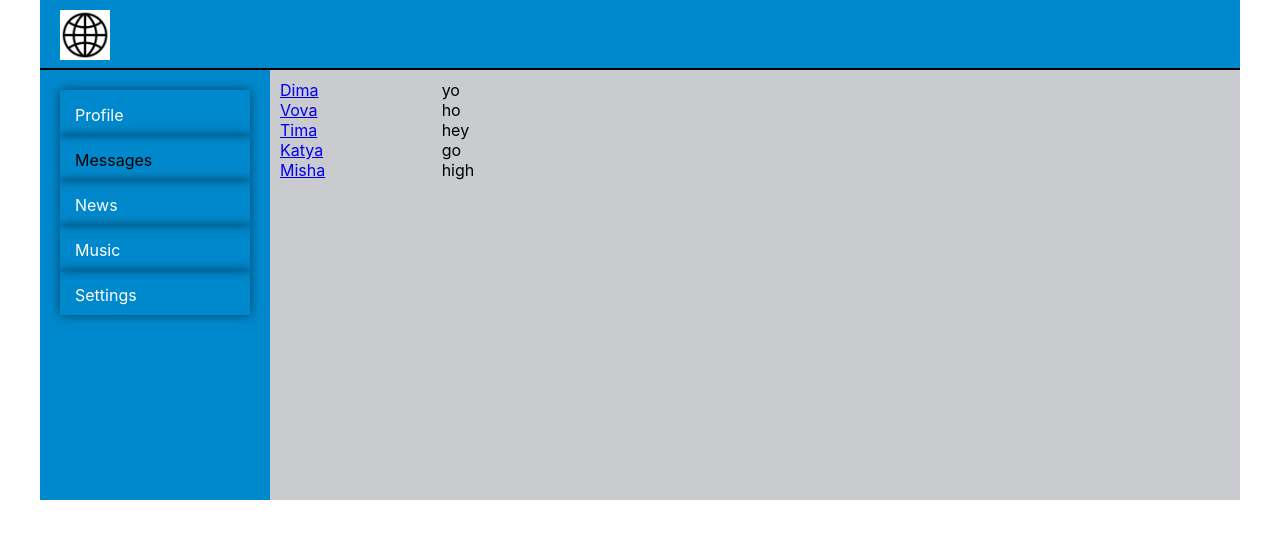
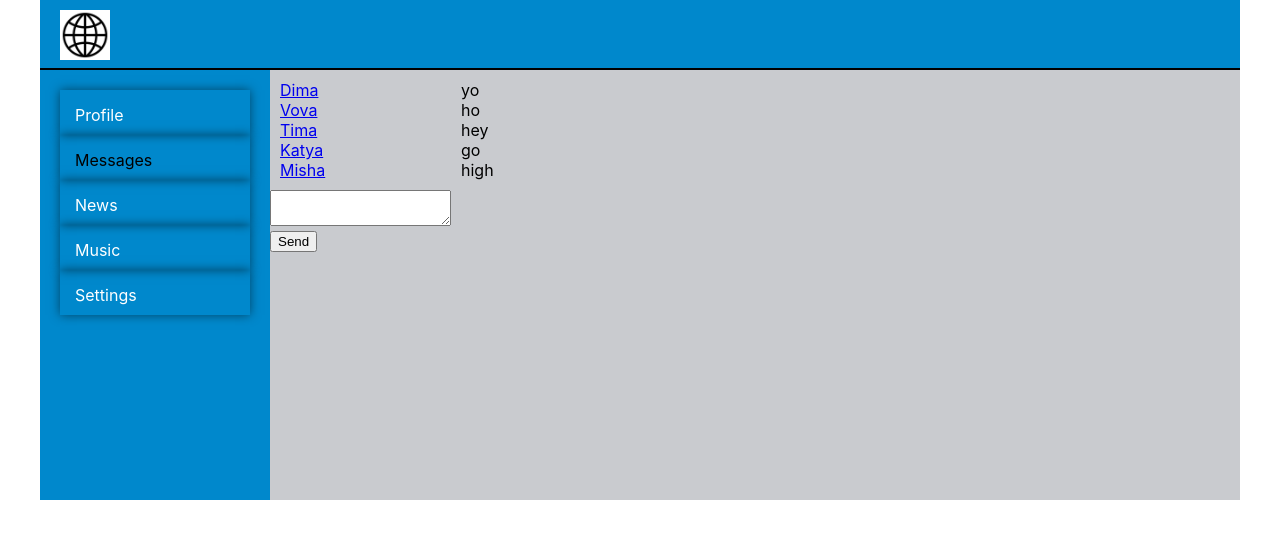
Before and after one commit to scasals808/ts-social, a React (Create React App) app: page /dialogs in a window 1280 px wide. Shown: the top 538 px of the page. Built offline with nearby package versions, Linux system fonts and the light colour scheme.

Commit message:
1 - 34 types

```diff
--- a/src/App.tsx
+++ b/src/App.tsx
@@ -7,8 +7,14 @@ import {Dialogs} from "./components/Dialogs/Dialogs";
 import {BrowserRouter, Route} from "react-router-dom";
 import {RootStateType} from "./Redux/state";
 
+type AppPropsType = {
+    state: RootStateType
+    addPost: (postMessage: string) => void
+    newPostText: string
+    updateNewPostText: (newText: string) => void
+}
 
-function App(props: RootStateType) {
+function App(props: AppPropsType) {
     return (
         <BrowserRouter>
             <div className="app-wrapper">
@@ -16,11 +22,13 @@ function App(props: RootStateType) {
                 <Navbar/>
                 <div className='app-wrapper-content'>
                     <Route path={'/dialogs'} render={() => <Dialogs
-                        dialogsData={props.dialogsPage.dialogsData}
-                        messagesData={props.dialogsPage.messagesData}
+                        dialogsData={props.state.dialogsPage}
                     />}/>
                     <Route path={'/profile'} render={() => <Profile
-                        postData={props.profilePage.postData}
+                        profilePage={props.state.profilePage}
+                        addPost={props.addPost}
+                        newPostText={props.newPostText}
+                        updateNewPostText={props.updateNewPostText}
                     />}/>
                 </div>
             </div>
--- a/src/Redux/state.tsx
+++ b/src/Redux/state.tsx
@@ -1,3 +1,6 @@
+import React from "react";
+import {rerenderEntireTree} from "../render";
+
 export type DialogItemTypes = {
     id: number
     name: string
@@ -14,6 +17,7 @@ export type PostTypes = {
 
 export type ProfilePageType = {
     postData: Array<PostTypes>
+    newPostText: string
 }
 
 export type  DialogPageType = {
@@ -31,7 +35,8 @@ let state: RootStateType = {
         postData: [
             {id: 1, message: 'Hi', likesCount: 12},
             {id: 1, message: 'By', likesCount: 120}
-        ]
+        ],
+        newPostText: ''
     },
     dialogsPage: {
         dialogsData: [
@@ -47,9 +52,24 @@ let state: RootStateType = {
             {id: 1, message: 'hey'},
             {id: 1, message: 'go'},
             {id: 1, message: 'high'},
-
         ]
     }
 }
 
+export const addPost = ()  => {
+    let newPost: PostTypes = {
+        id: new Date().getTime(),
+        message: state.profilePage.newPostText,
+        likesCount: 0
+    }
+    state.profilePage.postData.push(newPost);
+    state.profilePage.newPostText = ''
+    rerenderEntireTree(state)
+}
+
+export const updateNewPostText = (newText: string)  => {
+    state.profilePage.newPostText = newText;
+    rerenderEntireTree(state)
+}
+
 export default state
--- a/src/components/Dialogs/Dialogs.tsx
+++ b/src/components/Dialogs/Dialogs.tsx
@@ -4,15 +4,29 @@ import DialogItem from "./DialogItem/DialogItem";
 import Message from "./Message/Message";
 import {DialogPageType} from "../../Redux/state";
 
-export const Dialogs = (props: DialogPageType) => {
+type DialogsPropsType = {
+    dialogsData: DialogPageType
+}
 
-    let dialogsElements = props.dialogsData.map((dialog) => {
-        return <DialogItem id={dialog.id} name={dialog.name}/>
+export const Dialogs = (props: DialogsPropsType) => {
+
+    let dialogsElements = props.dialogsData.dialogsData.map((dialog) => {
+        return <DialogItem
+            key={dialog.id}
+            id={dialog.id}
+            name={dialog.name}/>
+    });
+
+    let messageElements = props.dialogsData.messagesData.map((message) => {
+        return <Message key={message.id} id={message.id} message={message.message}/>
     })
 
-    let messageElements = props.messagesData.map((message) => {
-        return <Message id={message.id} message={message.message}/>
-    })
+    let newMessageElement = React.createRef<HTMLTextAreaElement>();
+
+    let sendMessage = () => {
+        let text = newMessageElement.current?.value
+        alert(text)
+    }
 
     return (
         <div className={s.dialogs}>
@@ -22,6 +36,10 @@ export const Dialogs = (props: DialogPageType) => {
             <div className={s.messages}>
                 {messageElements}
             </div>
+            <div>
+                <textarea ref={newMessageElement}></textarea>
+                <button onClick={sendMessage}>Send</button>
+            </div>
         </div>
     )
 }
--- a/src/components/Profile/MyPosts/MyPosts.tsx
+++ b/src/components/Profile/MyPosts/MyPosts.tsx
@@ -1,23 +1,43 @@
-import React from "react";
+import React, {ChangeEvent} from "react";
 import s from './MyPosts.module.css';
 import Post from "./Post/Post";
-import {PostTypes, ProfilePageType} from "../../../Redux/state";
+import {ProfilePageType} from "../../../Redux/state";
 
+type PostsPropsType = {
+    profilePage: ProfilePageType
+    addPost: (postMessage: string) => void
+    newPostText: string
+    updateNewPostText: (newText: string) => void
+}
 
-const MyPosts = (props: ProfilePageType) => {
+export const MyPosts = (props: PostsPropsType) => {
 
-    let postElement = props.postData.map( (props) => {
-        return <Post id={props.id} message={props.message} likesCount={props.likesCount}/>
-    })
+    let postElement = props.profilePage.postData.map((props) => {
+        return <Post key={props.id}
+                     id={props.id}
+                     message={props.message}
+                     likesCount={props.likesCount}/>
+
+    });
+
+    let addPost = () => {
+            props.addPost(props.newPostText)
+    }
+
+    let onPostChangeHandler = (event: ChangeEvent<HTMLTextAreaElement>) => {
+            props.updateNewPostText(event.currentTarget.value)
+    }
 
     return <div className={s.postsBlock}>
         <h3>My Posts</h3>
         <div>
             <div>
-                <textarea></textarea>
+                <textarea onChange={onPostChangeHandler}
+                          value={props.newPostText}
+                />
             </div>
             <div>
-                <button >Add Post</button>
+                <button onClick={addPost}>Add Post</button>
                 <button>Remove</button>
             </div>
             <div className={s.posts}>
@@ -26,6 +46,3 @@ const MyPosts = (props: ProfilePageType) => {
         </div>
     </div>
 }
-
-
-export default MyPosts;
--- a/src/components/Profile/MyPosts/Post/Post.tsx
+++ b/src/components/Profile/MyPosts/Post/Post.tsx
@@ -11,6 +11,7 @@ const Post = (props: PostTypes) => {
         <div>
             <span>Like  </span> {props.likesCount}
         </div>
+
     </div>
 }
 
--- a/src/components/Profile/Profile.tsx
+++ b/src/components/Profile/Profile.tsx
@@ -1,14 +1,24 @@
 import React from 'react';
 import s from './Profile.module.css';
-import MyPosts from "./MyPosts/MyPosts";
+import {MyPosts} from "./MyPosts/MyPosts";
 import {ProfileInfo} from "./PropileInfo/Prifileinfo";
 import {ProfilePageType} from "../../Redux/state";
 
-
-const Profile = (props: ProfilePageType) => {
+type ProfilePagePropsType = {
+    profilePage: ProfilePageType
+    addPost: (postMessage: string) => void
+    newPostText: string
+    updateNewPostText: (newText: string) => void
+}
+const Profile = (props: ProfilePagePropsType) => {
     return <div>
         <ProfileInfo/>
-        <MyPosts postData={props.postData}/>
+        <MyPosts profilePage={props.profilePage}
+                 addPost={props.addPost}
+                 newPostText={props.newPostText}
+                 updateNewPostText={props.updateNewPostText}
+        />
+
     </div>
 }
 
--- a/src/index.tsx
+++ b/src/index.tsx
@@ -1,18 +1,6 @@
 import React from 'react';
-import ReactDOM from 'react-dom';
 import './index.css';
-import App from './App';
-import * as serviceWorker from './serviceWorker';
+import {rerenderEntireTree} from "./render";
 import state from "./Redux/state";
 
-ReactDOM.render(
-    <React.StrictMode>
-        <App profilePage={state.profilePage} dialogsPage={state.dialogsPage}/>
-    </React.StrictMode>,
-    document.getElementById('root')
-);
-
-// If you want your app to work offline and load faster, you can change
-// unregister() to register() below. Note this comes with some pitfalls.
-// Learn more about service workers: https://bit.ly/CRA-PWA
-serviceWorker.unregister();
+rerenderEntireTree(state)
--- /dev/null
+++ b/src/render.tsx
@@ -0,0 +1,19 @@
+import React from 'react';
+import ReactDOM from 'react-dom';
+import './index.css';
+import App from './App';
+import {addPost, RootStateType, updateNewPostText} from "./Redux/state";
+
+
+export let rerenderEntireTree = (state: RootStateType) => {
+    ReactDOM.render(
+        <React.StrictMode>
+            <App state={state}
+                 addPost={addPost}
+                 newPostText={state.profilePage.newPostText}
+                 updateNewPostText={updateNewPostText}
+            />
+        </React.StrictMode>,
+        document.getElementById('root')
+    );
+}
```
Also changed, not shown: package.json (line endings or trailing spaces), 1 other file (tests, documents, lock files or other folders).
